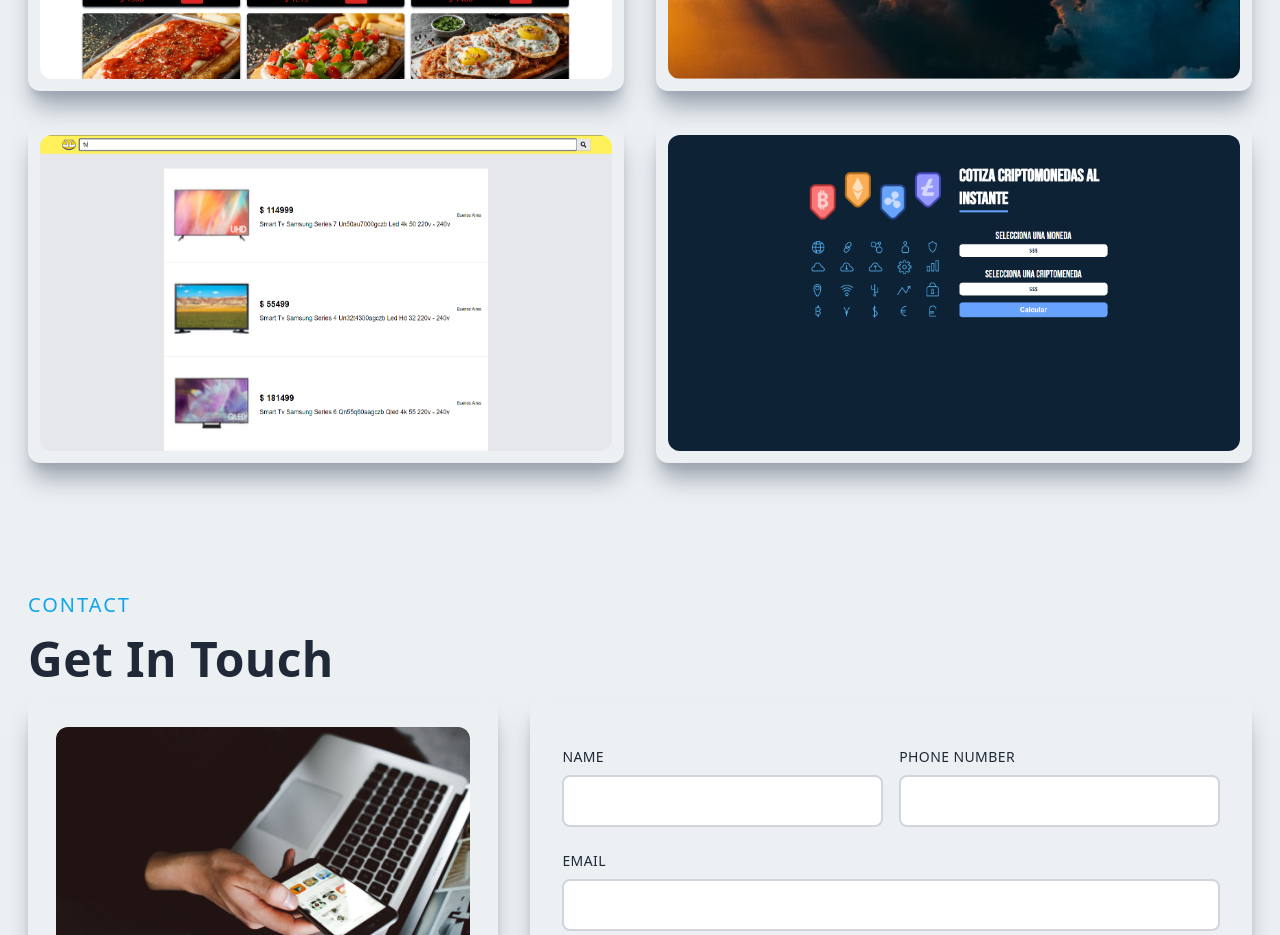
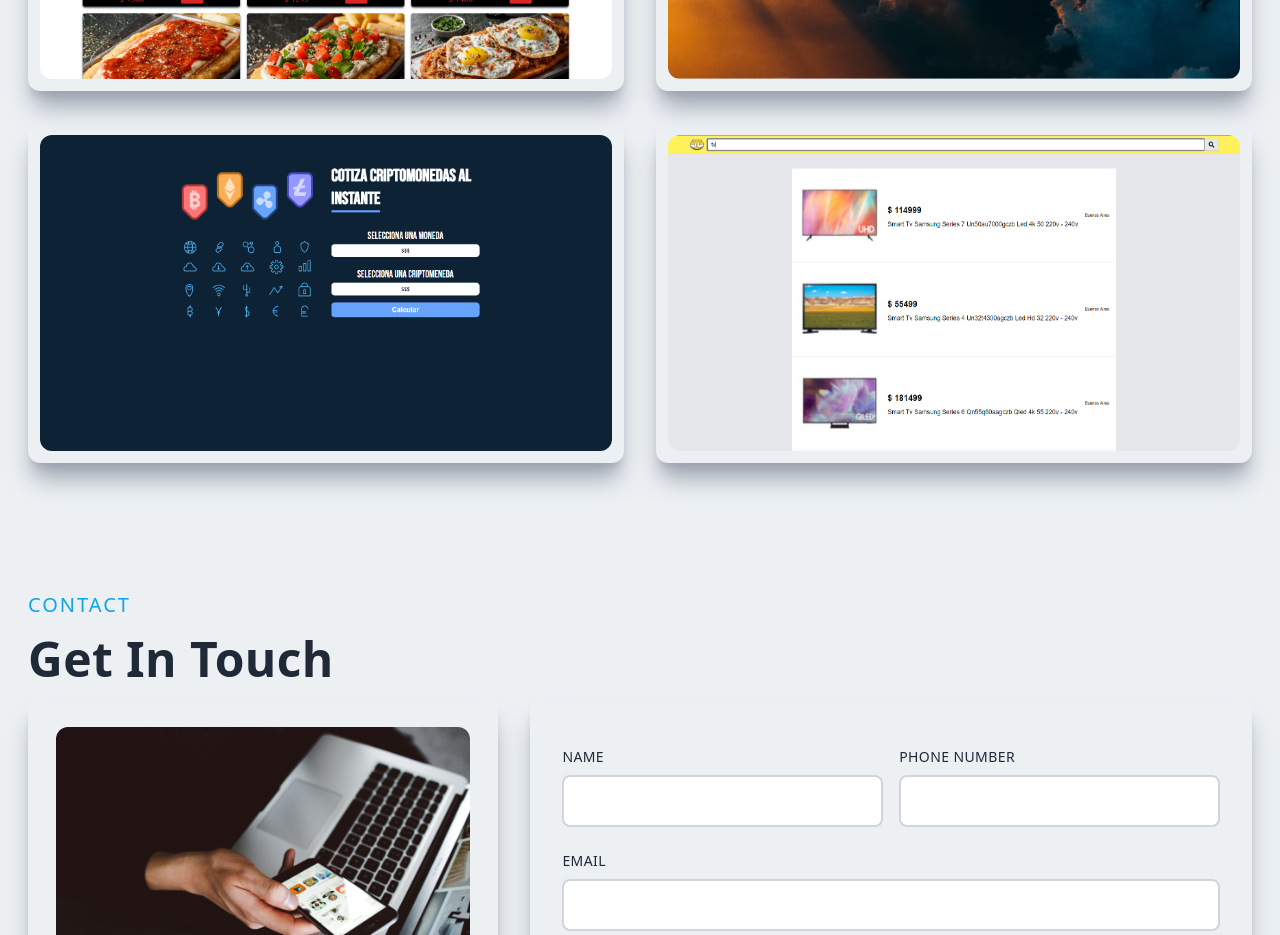
Before and after one commit to sebaszwenger/my-portfolio-srz, a Next.js app: page / in a window 1280 px wide. Shown: the part 2820-3755 px from the top of the page. Built offline with nearby package versions, Linux system fonts and the light colour scheme.

Commit message:
added an id to the main div.

```diff
--- a/components/Projects.jsx
+++ b/components/Projects.jsx
@@ -6,7 +6,7 @@ import ProjectItem from "./ProjectItem";
 
 const Projects = () => {
   return (
-    <div className="w-full">
+    <div id="projects" className="w-full">
       <div className="max-w-[1240px] mx-auto px-2 py-16">
         <p className="text-xl tracking-widest uppercase text-sky-500">
           Projects
@@ -16,25 +16,25 @@ const Projects = () => {
           <ProjectItem
             title="La Mila Grosa"
             backgroundImg={project1}
-            projectUrl="https://lamilagrosa.vercel.app/"
+            projectUrl="/laMilaGrosa"
             tech="Next JS"
           />
           <ProjectItem
             title="Weather App"
             backgroundImg={project2}
-            projectUrl="https://pronostico-app-delta.vercel.app/"
+            projectUrl="/weatherApp"
+            tech="React JS"
+          />
+          <ProjectItem
+            title="Cotizador Cripto"
+            backgroundImg={project4}
+            projectUrl="/cotizadorCripto"
             tech="React JS"
           />
           <ProjectItem
             title="MercadoLibre App"
             backgroundImg={project3}
-            projectUrl="https://mercadolibre-challenge-blue.vercel.app/"
-            tech="React JS"
-          />
-          <ProjectItem
-            title="Cotizador Cripto"
-            backgroundImg={project4}
-            projectUrl="https://cotizador-cripto-react-srz.netlify.app/"
+            projectUrl="/mercadoLibreApp"
             tech="React JS"
           />
         </div>
```
